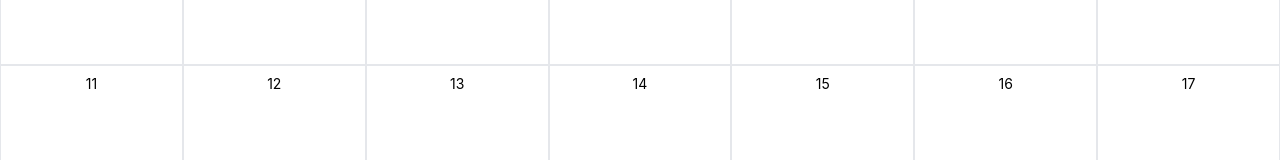
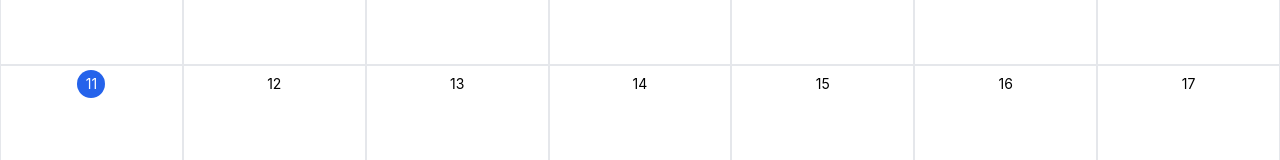
Before and after one commit to Siful-Bappy/Google-Calendar-Project, a React (Create React App) app: page / in a window 1280 px wide. Shown: the part 255-415 px from the top of the page. Built offline with nearby package versions, Linux system fonts and the light colour scheme.

Commit message:
display the today with green and round shape style

```diff
--- a/src/components/Day.js
+++ b/src/components/Day.js
@@ -1,15 +1,19 @@
+import dayjs from "dayjs";
 import React from "react";
 
 const Day = ({ day, index }) => {
-  console.log(day);
+  //   console.log(day);
+  function currentDaycalss() {
+    return day.format("DD-MM-YY") == dayjs().format("DD-MM-YY")
+      ? "bg-blue-600 text-white rounded-full w-7"
+      : "";
+  }
   return (
     <div className="border border-gray-200 flex flex-col">
       <header className="flex flex-col items-center">
-        {
-            index === 0 && <p className="text-sm mt-1">{day.format("ddd")}</p>
-        }
+        {index === 0 && <p className="text-sm mt-1">{day.format("ddd")}</p>}
 
-        <p className="text-sm p-1 my-1 text-center">{day.format("DD")}</p>
+        <p className={`text-sm p-1 my-1 text-center ${currentDaycalss()}`}>{day.format("DD")}</p>
       </header>
     </div>
   );
```
